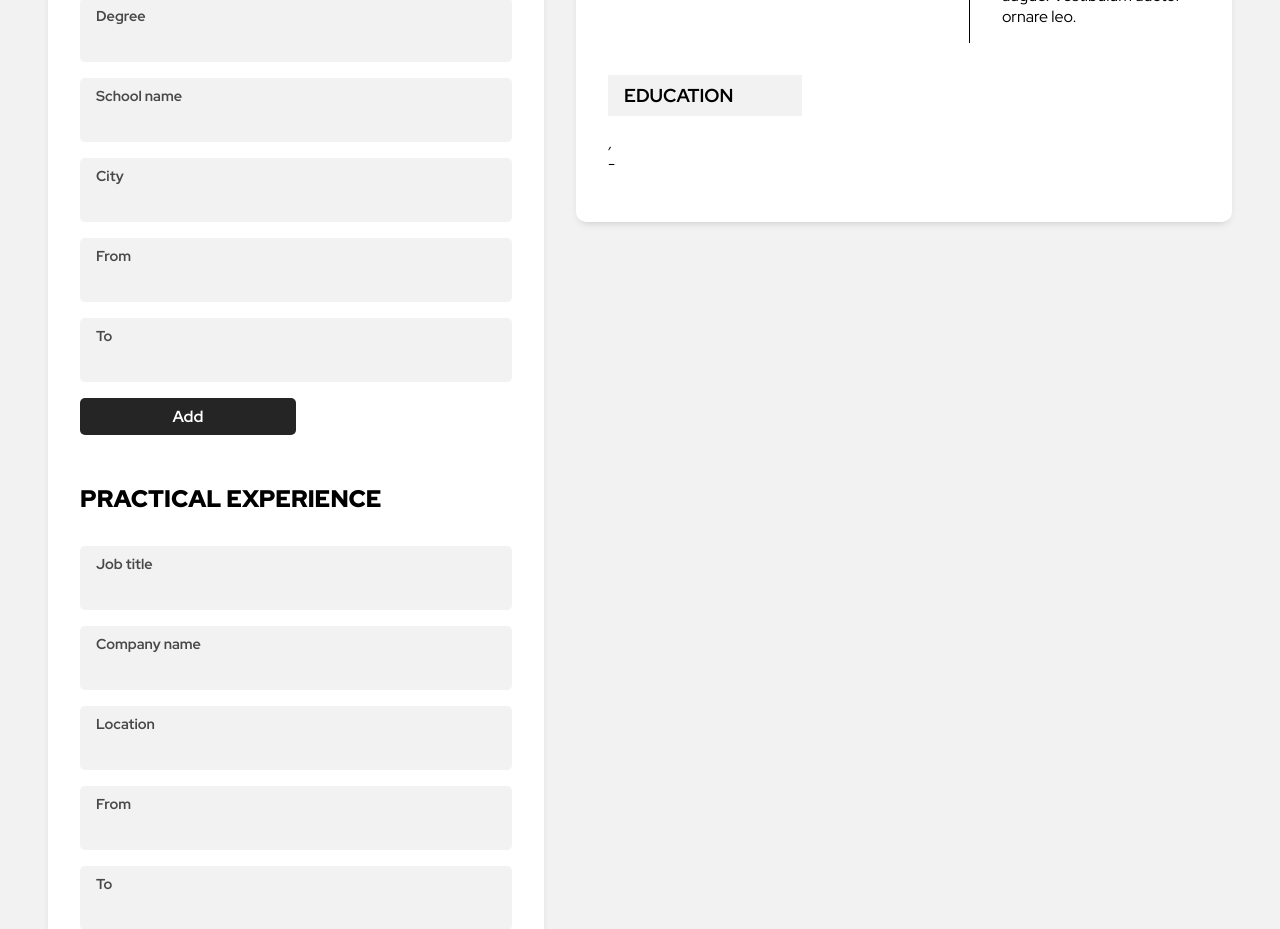
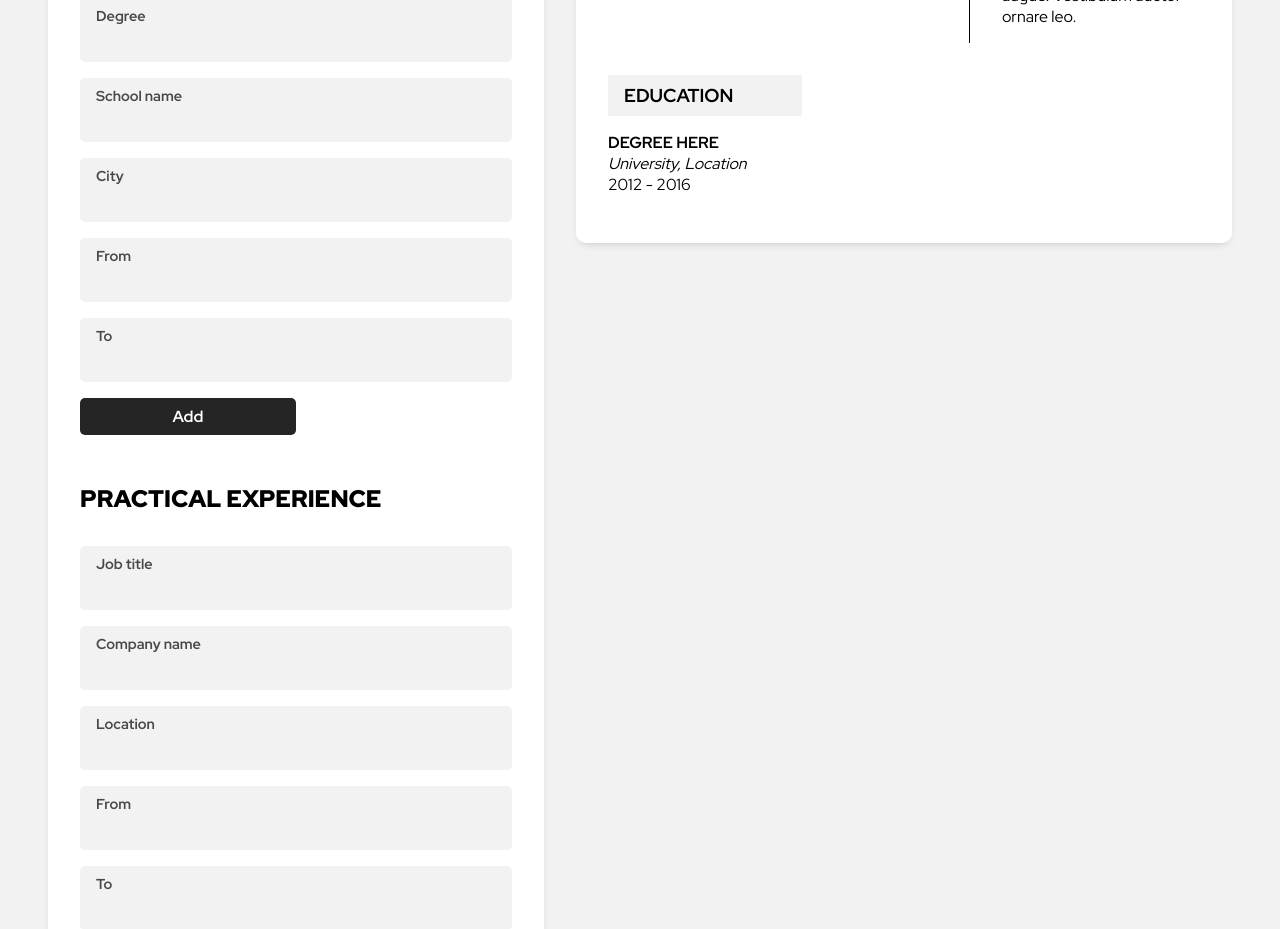
Before and after one commit to itsechi/cv-project, a React (Create React App) app: page / in a window 1280 px wide. Shown: the part 920-1849 px from the top of the page. Built offline with nearby package versions, Linux system fonts and the light colour scheme.

Commit message:
Display education in the preview

```diff
--- a/src/App.js
+++ b/src/App.js
@@ -22,10 +22,10 @@ export class App extends Component {
 
   handleEducationalChange = (e) => {
     this.setState((prevState) => {
-      const index = +e.target.closest("div").id;
+      const index = +e.target.closest("div").dataset.id;
       const newItems = this.state.education.map((item) => {
         if (item.index === index) {
-          return { ...item, [e.target.id]: e.target.value };
+          return { ...item, [e.target.name]: e.target.value };
         } else return item;
       });
 
@@ -34,7 +34,6 @@ export class App extends Component {
         education: [...newItems],
       };
     });
-    console.log(this.state);
   };
 
   addEducationalInputs = (e) => {
--- a/src/components/Educational.js
+++ b/src/components/Educational.js
@@ -9,12 +9,12 @@ export class Educational extends Component {
         {this.props.state.education.map((item) => {
           const index = item.index;
           return (
-            <div id={index}>
+            <div data-id={index}>
               <label>
                 Degree{" "}
                 <input
                   type="text"
-                  id="degree"
+                  name="degree"
                   onChange={this.props.handleChange}
                 ></input>
               </label>
@@ -22,7 +22,7 @@ export class Educational extends Component {
                 School name{" "}
                 <input
                   type="text"
-                  id="schoolName"
+                  name="schoolName"
                   onChange={this.props.handleChange}
                 ></input>
               </label>
@@ -30,7 +30,7 @@ export class Educational extends Component {
                 City{" "}
                 <input
                   type="text"
-                  id="schoolLocation"
+                  name="schoolLocation"
                   onChange={this.props.handleChange}
                 ></input>
               </label>
@@ -40,7 +40,7 @@ export class Educational extends Component {
                   type="number"
                   min="1900"
                   max="2099"
-                  id="schoolStartYear"
+                  name="schoolStartYear"
                   onChange={this.props.handleChange}
                 ></input>
               </label>
@@ -50,7 +50,7 @@ export class Educational extends Component {
                   type="number"
                   min="1900"
                   max="2099"
-                  id="schoolEndYear"
+                  name="schoolEndYear"
                   onChange={this.props.handleChange}
                 ></input>
               </label>
--- a/src/components/Preview.js
+++ b/src/components/Preview.js
@@ -41,17 +41,17 @@ export class Preview extends Component {
           <div className="preview__section">
             <h3>Education</h3>
 
-            {this.props.state.education.map(() => {
+            {this.props.state.education.map((item) => {
               return (
                 <div className="preview__education">
-                  <p>{this.props.state.education.degree}</p>
+                  <p>{item.degree}</p>
                   <p>
-                    {this.props.state.education.schoolName},{" "}
-                    {this.props.state.education.schoolLocation}
+                    {item.schoolName},{" "}
+                    {item.schoolLocation}
                   </p>
                   <p>
-                    {this.props.state.education.schoolStartYear} -{" "}
-                    {this.props.state.education.schoolEndYear}
+                    {item.schoolStartYear} -{" "}
+                    {item.schoolEndYear}
                   </p>
                 </div>
               );
```
